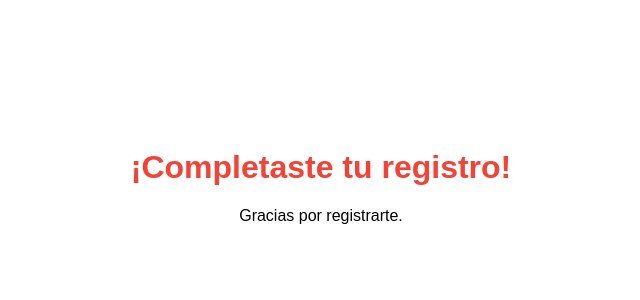
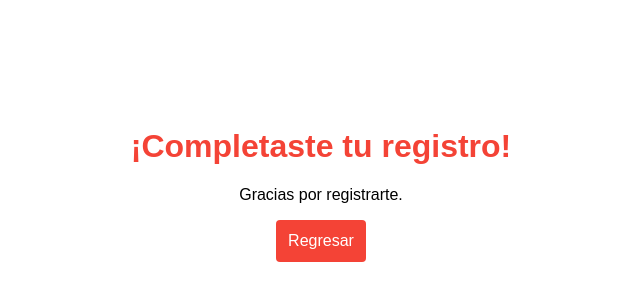
Before and after one commit to HectorCG8/ejercicioPagina, a plain HTML site: page ejercicio/welcome_page.html in a window 1280 px wide. Shown: the part 216-516 px from the top of the page, without its empty margins (319-959 px from the left). Drawn offline with Linux system fonts and the light colour scheme.

Commit message:
Update welcome_page.html

```diff
--- a/ejercicio/welcome_page.html
+++ b/ejercicio/welcome_page.html
@@ -22,12 +22,28 @@
         .message-container h1 {
             color: #F44336;
         }
+        .back-button {
+            background-color: #F44336;
+            color: white;
+            padding: 0.75em;
+            border: none;
+            border-radius: 0.25em;
+            cursor: pointer;
+            font-size: 1em;
+            text-decoration: none;
+        }
+        .back-button:hover {
+        background-color: #d32f2f;
+        }
     </style>
 </head>
 <body>
     <div class="message-container">
         <h1>¡Completaste tu registro!</h1>
         <p>Gracias por registrarte.</p>
+        <a href="index.html" style="text-decoration: none;">
+            <button type="button" class="back-button">Regresar</button>
+        </a>
     </div>
 </body>
 </html>
```
